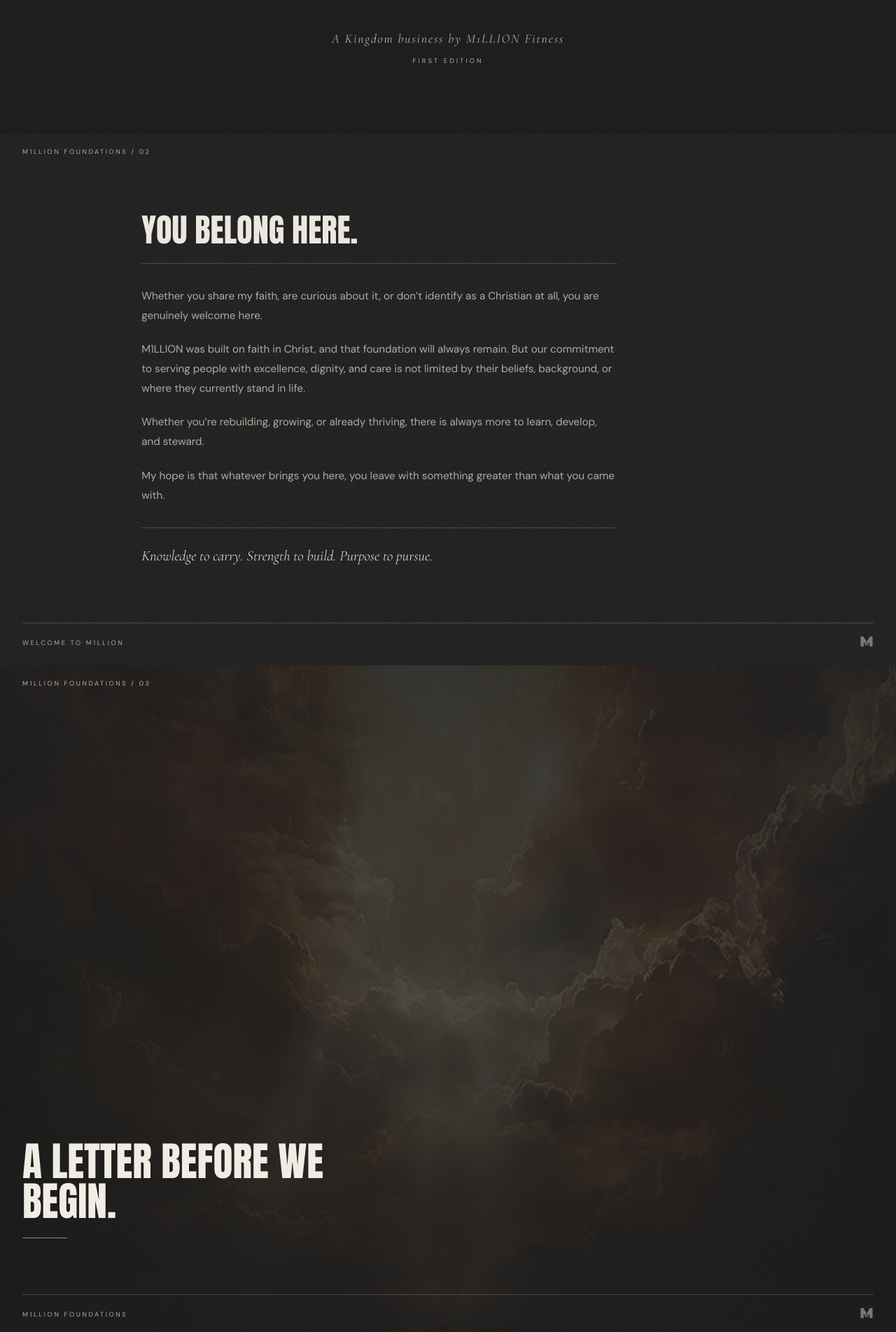
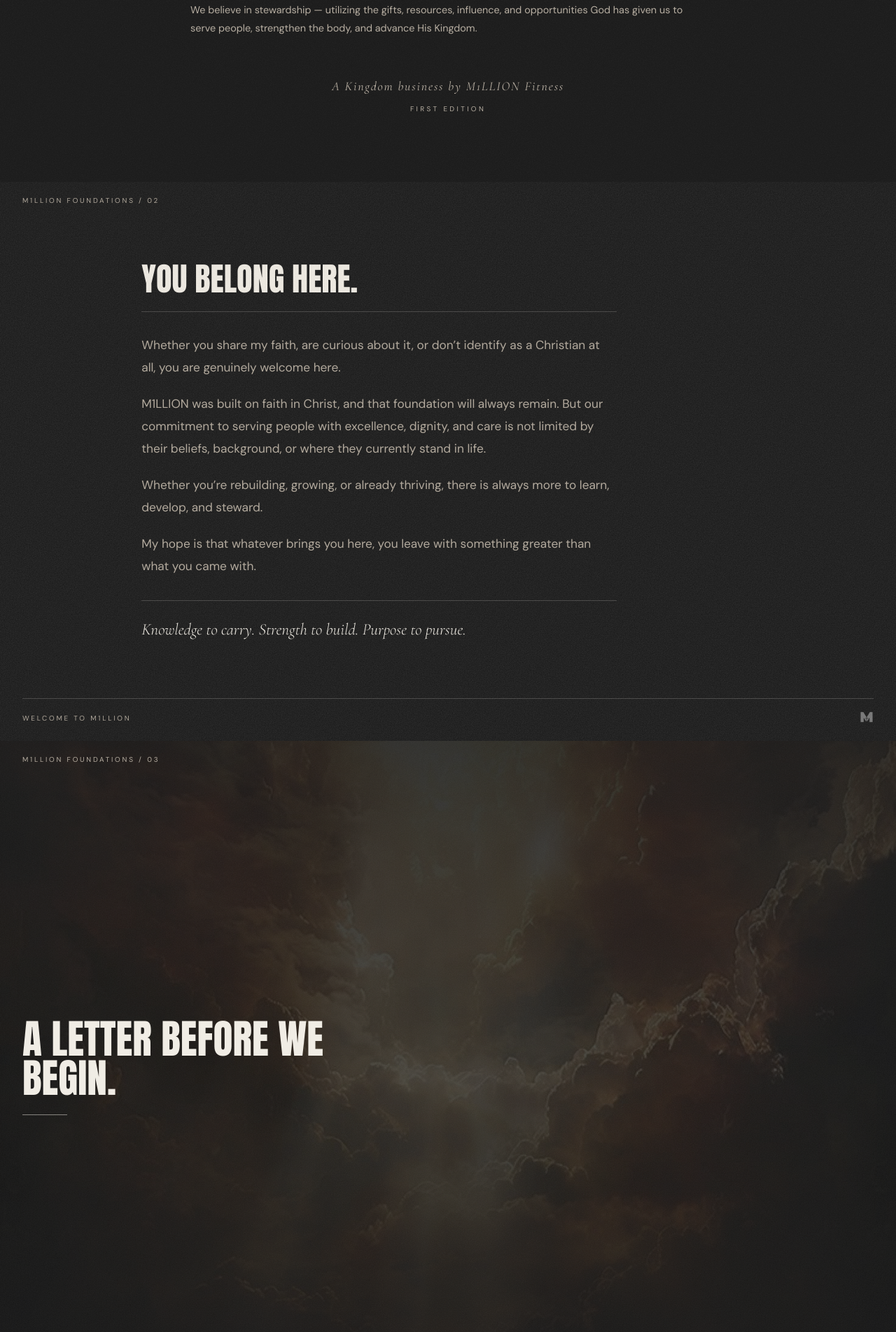
Before and after one commit to Sergi0987/M1llion-Netlify, a React (Vite) app: page /foundations in a window 1280 px wide. Shown: the part 893-2797 px from the top of the page at 70% size. Built offline with nearby package versions, Linux system fonts and the light colour scheme.

Commit message:
Centre the display leaves and set the manual larger from sm up
The statement leaves were pinned to the top rather than centred, and the
divider leaves sat flush to the foot. Every display leaf now sits on the
middle of its sheet. Running copy keeps its phone size and grows on wider
screens.

```diff
--- a/src/pages/Foundations.jsx
+++ b/src/pages/Foundations.jsx
@@ -240,16 +240,16 @@ const ringLight =
   'focus-visible:outline-none focus-visible:ring-2 focus-visible:ring-offset-2 focus-visible:ring-obsidian focus-visible:ring-offset-bone';
 
 // The running head and the foot rule that repeat on every leaf of the edition.
-function Leaf({ folio, foot, dark, mark, rule, inkSoft, className = '', children }) {
+function Leaf({ folio, foot, dark, mark, rule, inkSoft, centred, className = '', children }) {
   return (
     <section className={`relative isolate scroll-mt-16 ${className}`}>
       <div className={`${dark ? 'm1-grain m1-grain-light' : 'm1-grain'} relative mx-auto flex min-h-[32rem] max-w-[86rem] flex-col px-5 sm:px-8`}>
-        <p className={`pt-5 text-[0.58rem] uppercase tracking-[0.28em] ${inkSoft}`}>M1LLION Foundations / {folio}</p>
+        <p className={`pt-5 text-[0.58rem] sm:text-[0.62rem] uppercase tracking-[0.28em] ${inkSoft}`}>M1LLION Foundations / {folio}</p>
 
-        <div className="flex-1 py-14 sm:py-20">{children}</div>
+        <div className={`flex flex-1 flex-col py-14 sm:py-20 ${centred ? 'justify-center' : ''}`}>{children}</div>
 
         <div className={`flex items-end justify-between gap-6 border-t pb-6 pt-4 ${rule}`}>
-          <p className={`text-[0.58rem] uppercase tracking-[0.28em] ${inkSoft}`}>{foot}</p>
+          <p className={`text-[0.58rem] sm:text-[0.62rem] uppercase tracking-[0.28em] ${inkSoft}`}>{foot}</p>
           <img src={mark} alt="" aria-hidden="true" className="h-5 w-auto opacity-40" />
         </div>
       </div>
@@ -285,7 +285,7 @@ export default function Foundations({ theme, setTheme }) {
   // The measure the printed page keeps: one narrow column, indented from the
   // running head rather than filling the sheet.
   const measure = 'max-w-[62ch] lg:ml-[14%]';
-  const body = `mt-5 text-[0.95rem] leading-[1.85] first:mt-0 ${inkBody}`;
+  const body = `mt-5 text-[0.95rem] sm:text-[1.08rem] leading-[1.85] first:mt-0 ${inkBody}`;
 
   return (
     <div className={`m1 min-h-screen ${ground}`}>
@@ -326,7 +326,7 @@ export default function Foundations({ theme, setTheme }) {
 
             <div className="mx-auto mt-10 max-w-[46rem]">
               {SCRIPTURE_TOP.map(([verse, note]) => (
-                <p key={verse} className="mt-4 text-[0.8rem] leading-[1.75] text-taupe first:mt-0">
+                <p key={verse} className="mt-4 text-[0.8rem] sm:text-[0.9rem] leading-[1.75] text-taupe first:mt-0">
                   <span className="text-bone">{verse}</span> {note}
                 </p>
               ))}
@@ -342,7 +342,7 @@ export default function Foundations({ theme, setTheme }) {
 
             <div className="mx-auto mt-12 max-w-[46rem]">
               {SCRIPTURE_FOOT.map(([verse, note]) => (
-                <p key={verse} className="mt-4 text-[0.8rem] leading-[1.75] text-taupe first:mt-0">
+                <p key={verse} className="mt-4 text-[0.8rem] sm:text-[0.9rem] leading-[1.75] text-taupe first:mt-0">
                   <span className="text-bone">{verse}</span> {note}
                 </p>
               ))}
@@ -351,7 +351,7 @@ export default function Foundations({ theme, setTheme }) {
             <p className="mt-14 text-center font-serif text-lg italic tracking-[0.1em] text-taupe">
               A Kingdom business by M1LLION Fitness
             </p>
-            <p className="mt-3 text-center text-[0.58rem] uppercase tracking-[0.34em] text-taupe">First edition</p>
+            <p className="mt-3 text-center text-[0.58rem] sm:text-[0.62rem] uppercase tracking-[0.34em] text-taupe">First edition</p>
           </div>
         </section>
 
@@ -379,11 +379,11 @@ export default function Foundations({ theme, setTheme }) {
                 </div>
 
                 <div className="m1-grain m1-grain-light relative z-10 mx-auto flex min-h-[max(28rem,88svh)] max-w-[86rem] flex-col px-5 sm:min-h-[max(34rem,88svh,75vw)] sm:px-8">
-                  <p className="pt-5 text-[0.58rem] uppercase tracking-[0.28em] text-taupe">
+                  <p className="pt-5 text-[0.58rem] sm:text-[0.62rem] uppercase tracking-[0.28em] text-taupe">
                     M1LLION Foundations / {leaf.folio}
                   </p>
 
-                  <div className="flex flex-1 flex-col justify-end py-16 sm:py-20">
+                  <div className="flex flex-1 flex-col justify-center py-16 sm:py-20">
                     <h2 className="max-w-[20ch] font-display text-[clamp(1.9rem,5.5vw,3.6rem)] uppercase leading-[0.98]">
                       {leaf.title}
                     </h2>
@@ -394,7 +394,7 @@ export default function Foundations({ theme, setTheme }) {
                   </div>
 
                   <div className="flex items-end justify-between gap-6 border-t border-bone/20 pb-6 pt-4">
-                    <p className="text-[0.58rem] uppercase tracking-[0.28em] text-taupe">{leaf.foot}</p>
+                    <p className="text-[0.58rem] sm:text-[0.62rem] uppercase tracking-[0.28em] text-taupe">{leaf.foot}</p>
                     <img src="/favicon-dark.png" alt="" aria-hidden="true" className="h-5 w-auto opacity-40" />
                   </div>
                 </div>
@@ -412,14 +412,15 @@ export default function Foundations({ theme, setTheme }) {
                 mark="/favicon-dark.png"
                 rule="border-bone/20"
                 inkSoft="text-taupe"
+                centred
                 className="overflow-hidden bg-charcoal text-bone"
               >
-                <div className="flex h-full flex-col justify-center">
+                <div>
                   <h2 className="max-w-[22ch] font-display text-[clamp(1.7rem,4.6vw,3rem)] uppercase leading-[1.04]">
                     {leaf.title}
                   </h2>
                   {leaf.sub ? (
-                    <p className="mt-5 max-w-[58ch] text-[0.95rem] leading-[1.8] text-taupe">{leaf.sub}</p>
+                    <p className="mt-5 max-w-[58ch] text-[0.95rem] sm:text-[1.08rem] leading-[1.8] text-taupe">{leaf.sub}</p>
                   ) : null}
                 </div>
               </Leaf>
@@ -435,10 +436,11 @@ export default function Foundations({ theme, setTheme }) {
                 mark="/favicon.png"
                 rule="border-obsidian/20"
                 inkSoft="text-stone"
+                centred
                 className="overflow-hidden bg-taupe text-obsidian"
               >
-                <div className="flex h-full flex-col items-center justify-center text-center">
-                  <p className="max-w-[40ch] text-[clamp(1rem,2.1vw,1.3rem)] leading-[1.6]">{leaf.text}</p>
+                <div className="flex flex-col items-center text-center">
+                  <p className="max-w-[40ch] text-[clamp(1rem,2.4vw,1.45rem)] leading-[1.6]">{leaf.text}</p>
                   <span aria-hidden="true" className="mt-6 block h-px w-24 bg-obsidian/35" />
                 </div>
               </Leaf>
@@ -449,12 +451,12 @@ export default function Foundations({ theme, setTheme }) {
             return (
               <Leaf key={leaf.folio} folio={leaf.folio} foot={leaf.foot} mark={mark} rule={rule} inkSoft={inkSoft}>
                 <div className={measure}>
-                  <p className={`font-serif text-[clamp(1.1rem,2vw,1.4rem)] font-light italic ${ink}`}>
+                  <p className={`font-serif text-[clamp(1.1rem,2.2vw,1.55rem)] font-light italic ${ink}`}>
                     Heavenly Father,
                   </p>
                   <span aria-hidden="true" className={`mt-6 block border-t ${rule}`} />
 
-                  <p className={`mt-6 text-[0.95rem] leading-[1.9] ${inkBody}`}>
+                  <p className={`mt-6 text-[0.95rem] sm:text-[1.08rem] leading-[1.9] ${inkBody}`}>
                     May the Holy Spirit go before me and place this in the hands of whom you have chosen. I pray the
                     Holy Spirit fills every person that encounters this prayer. This is not a random chance but a
                     strategic assignment by your will for them. Give them the ears to hear and open their hearts so
@@ -467,7 +469,7 @@ export default function Foundations({ theme, setTheme }) {
                     I pray that every person who encounters M1LLION, no matter the length of time, leaves with
                     greater hope than before.
                   </p>
-                  <p className={`mt-5 text-[0.95rem] leading-[1.9] ${inkBody}`}>
+                  <p className={`mt-5 text-[0.95rem] sm:text-[1.08rem] leading-[1.9] ${inkBody}`}>
                     I pray, Lord, that all who come to You walk in Your truth, love and boldness. I thank you, Lord
                     and I praise You in advance for all the lives that will be encountered and transformed through
                     our mission. Many are called, but few are chosen. May they choose to accept the invitation.
@@ -494,14 +496,14 @@ export default function Foundations({ theme, setTheme }) {
                     {HOPES.map((line) => (
                       <li
                         key={line}
-                        className={`mt-4 font-serif text-[clamp(1.02rem,1.8vw,1.28rem)] font-light italic leading-[1.5] first:mt-0 ${ink}`}
+                        className={`mt-4 font-serif text-[clamp(1.02rem,2vw,1.42rem)] font-light italic leading-[1.5] first:mt-0 ${ink}`}
                       >
                         “{line}”
                       </li>
                     ))}
                   </ul>
 
-                  <p className={`mt-8 text-[0.95rem] leading-[1.85] ${inkBody}`}>
+                  <p className={`mt-8 text-[0.95rem] sm:text-[1.08rem] leading-[1.85] ${inkBody}`}>
                     Because the greatest impact isn’t measured by how long someone needs us. It’s measured by what
                     continues long after they’ve left.
                   </p>
@@ -522,18 +524,18 @@ export default function Foundations({ theme, setTheme }) {
                     {JOURNEY.map(([n, term, detail], index) => (
                       <li key={n} className={index % 2 === 0 ? '' : 'mt-8'}>
                         {index === 2 ? <span aria-hidden="true" className={`mb-8 block border-t ${rule}`} /> : null}
-                        <p className={`text-[0.8rem] tracking-[0.1em] ${inkSoft}`}>{n}</p>
+                        <p className={`text-[0.8rem] sm:text-[0.9rem] tracking-[0.1em] ${inkSoft}`}>{n}</p>
                         <h3 className={`mt-1 font-display text-[clamp(1.2rem,2.4vw,1.7rem)] uppercase leading-[1] ${ink}`}>
                           {term}
                         </h3>
-                        <p className={`mt-1.5 text-[0.95rem] leading-[1.7] ${inkBody}`}>{detail}</p>
+                        <p className={`mt-1.5 text-[0.95rem] sm:text-[1.08rem] leading-[1.7] ${inkBody}`}>{detail}</p>
                       </li>
                     ))}
                   </ol>
 
                   <span aria-hidden="true" className={`mt-10 block border-t ${rule}`} />
 
-                  <p className={`mt-6 text-[0.78rem] uppercase tracking-[0.12em] ${ink}`}>
+                  <p className={`mt-6 text-[0.78rem] sm:text-[0.86rem] uppercase tracking-[0.12em] ${ink}`}>
                     Identity → Stewardship → Becoming → Impact
                   </p>
                   <p className={`mt-3 font-serif text-base italic ${inkSoft}`}>
@@ -560,26 +562,26 @@ export default function Foundations({ theme, setTheme }) {
 
                 {leaf.aside ? (
                   <p
-                    className={`mt-7 font-serif text-[clamp(1.1rem,2vw,1.4rem)] font-light italic leading-[1.5] ${ink}`}
+                    className={`mt-7 font-serif text-[clamp(1.1rem,2.2vw,1.55rem)] font-light italic leading-[1.5] ${ink}`}
                   >
                     {leaf.aside}
                   </p>
                 ) : null}
 
-                {leaf.more ? leaf.more.map((para) => <p key={para} className={`mt-5 text-[0.95rem] leading-[1.85] ${inkBody}`}>{para}</p>) : null}
+                {leaf.more ? leaf.more.map((para) => <p key={para} className={`mt-5 text-[0.95rem] sm:text-[1.08rem] leading-[1.85] ${inkBody}`}>{para}</p>) : null}
 
                 {leaf.close ? (
                   <>
                     <span aria-hidden="true" className={`mt-8 block border-t ${rule}`} />
-                    <p className={`mt-6 font-serif text-[clamp(1.05rem,1.9vw,1.3rem)] font-light italic ${ink}`}>
+                    <p className={`mt-6 font-serif text-[clamp(1.05rem,2.1vw,1.45rem)] font-light italic ${ink}`}>
                       {leaf.close}
                     </p>
                   </>
                 ) : null}
 
-                {leaf.tail ? leaf.tail.map((para) => <p key={para} className={`mt-5 text-[0.95rem] leading-[1.85] ${inkBody}`}>{para}</p>) : null}
+                {leaf.tail ? leaf.tail.map((para) => <p key={para} className={`mt-5 text-[0.95rem] sm:text-[1.08rem] leading-[1.85] ${inkBody}`}>{para}</p>) : null}
 
-                {leaf.signature ? <p className={`mt-7 text-[0.95rem] ${inkBody}`}>{leaf.signature}</p> : null}
+                {leaf.signature ? <p className={`mt-7 text-[0.95rem] sm:text-[1.08rem] ${inkBody}`}>{leaf.signature}</p> : null}
 
                 {leaf.stamp ? (
                   <p className={`mt-8 font-display text-[clamp(1.1rem,2.2vw,1.5rem)] uppercase leading-[1] ${ink}`}>
@@ -588,13 +590,13 @@ export default function Foundations({ theme, setTheme }) {
                 ) : null}
 
                 {leaf.refs ? (
-                  <p className={`mt-2 text-[0.8rem] ${inkSoft}`}>{leaf.refs}</p>
+                  <p className={`mt-2 text-[0.8rem] sm:text-[0.9rem] ${inkSoft}`}>{leaf.refs}</p>
                 ) : null}
 
                 {leaf.link ? (
                   <a
                     href={leaf.link.href}
-                    className={`mt-8 inline-flex items-center gap-2 text-[0.8rem] uppercase tracking-[0.12em] underline underline-offset-[6px] transition-colors hover:text-stone ${ink} ${focusRing}`}
+                    className={`mt-8 inline-flex items-center gap-2 text-[0.8rem] sm:text-[0.9rem] uppercase tracking-[0.12em] underline underline-offset-[6px] transition-colors hover:text-stone ${ink} ${focusRing}`}
                   >
                     {leaf.link.label}
                     <span aria-hidden="true">↗</span>
@@ -621,7 +623,7 @@ export default function Foundations({ theme, setTheme }) {
           </div>
 
           <div className="m1-grain m1-grain-light relative z-10 mx-auto flex min-h-[max(28rem,88svh)] max-w-[86rem] flex-col px-5 sm:min-h-[max(34rem,88svh,70vw)] sm:px-8">
-            <p className="pt-5 text-[0.58rem] uppercase tracking-[0.28em] text-taupe">
+            <p className="pt-5 text-[0.58rem] sm:text-[0.62rem] uppercase tracking-[0.28em] text-taupe">
               The foundation of M1LLION / {year}
             </p>
 
@@ -639,8 +641,8 @@ export default function Foundations({ theme, setTheme }) {
               </p>
               <span aria-hidden="true" className="mt-5 block h-px w-24 bg-bone/40" />
 
-              <p className="mt-6 text-[0.58rem] uppercase tracking-[0.3em] text-taupe">Thank you for reading</p>
-              <p className="mt-2 text-[0.58rem] uppercase tracking-[0.3em] text-taupe">m1llionfitness.com</p>
+              <p className="mt-6 text-[0.58rem] sm:text-[0.62rem] uppercase tracking-[0.3em] text-taupe">Thank you for reading</p>
+              <p className="mt-2 text-[0.58rem] sm:text-[0.62rem] uppercase tracking-[0.3em] text-taupe">m1llionfitness.com</p>
 
               <div className="mt-10 flex flex-col items-center justify-center gap-3 sm:flex-row sm:flex-wrap sm:gap-4">
                 <a href="/my-story" className={`${btnBase} bg-bone text-obsidian hover:bg-taupe ${ringDark}`}>
@@ -659,7 +661,7 @@ export default function Foundations({ theme, setTheme }) {
             </div>
 
             <div className="flex items-end justify-between gap-6 border-t border-bone/20 pb-6 pt-4">
-              <p className="text-[0.58rem] uppercase tracking-[0.28em] text-taupe">From one to many</p>
+              <p className="text-[0.58rem] sm:text-[0.62rem] uppercase tracking-[0.28em] text-taupe">From one to many</p>
               <img src="/favicon-dark.png" alt="" aria-hidden="true" className="h-5 w-auto opacity-40" />
             </div>
           </div>
```
